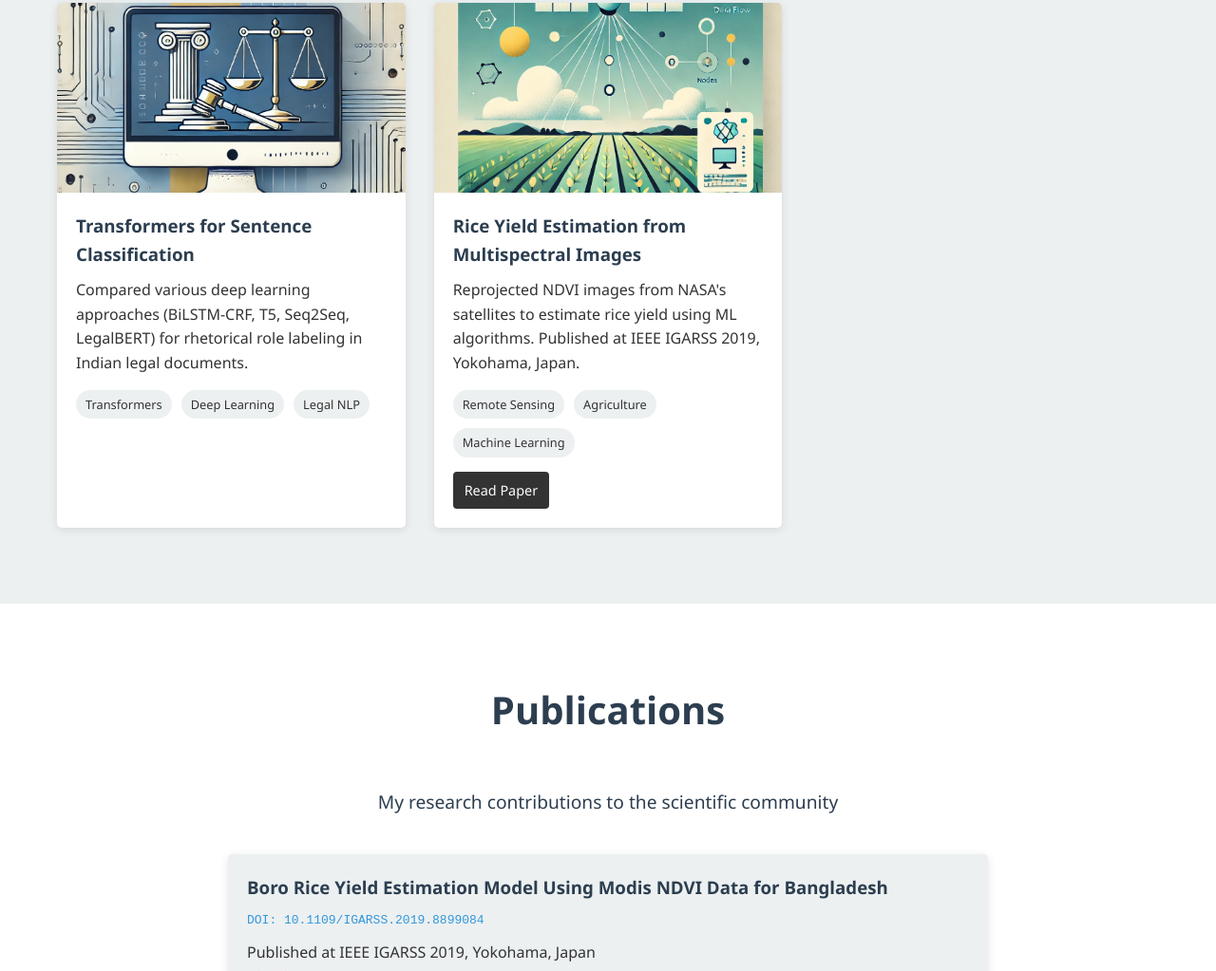
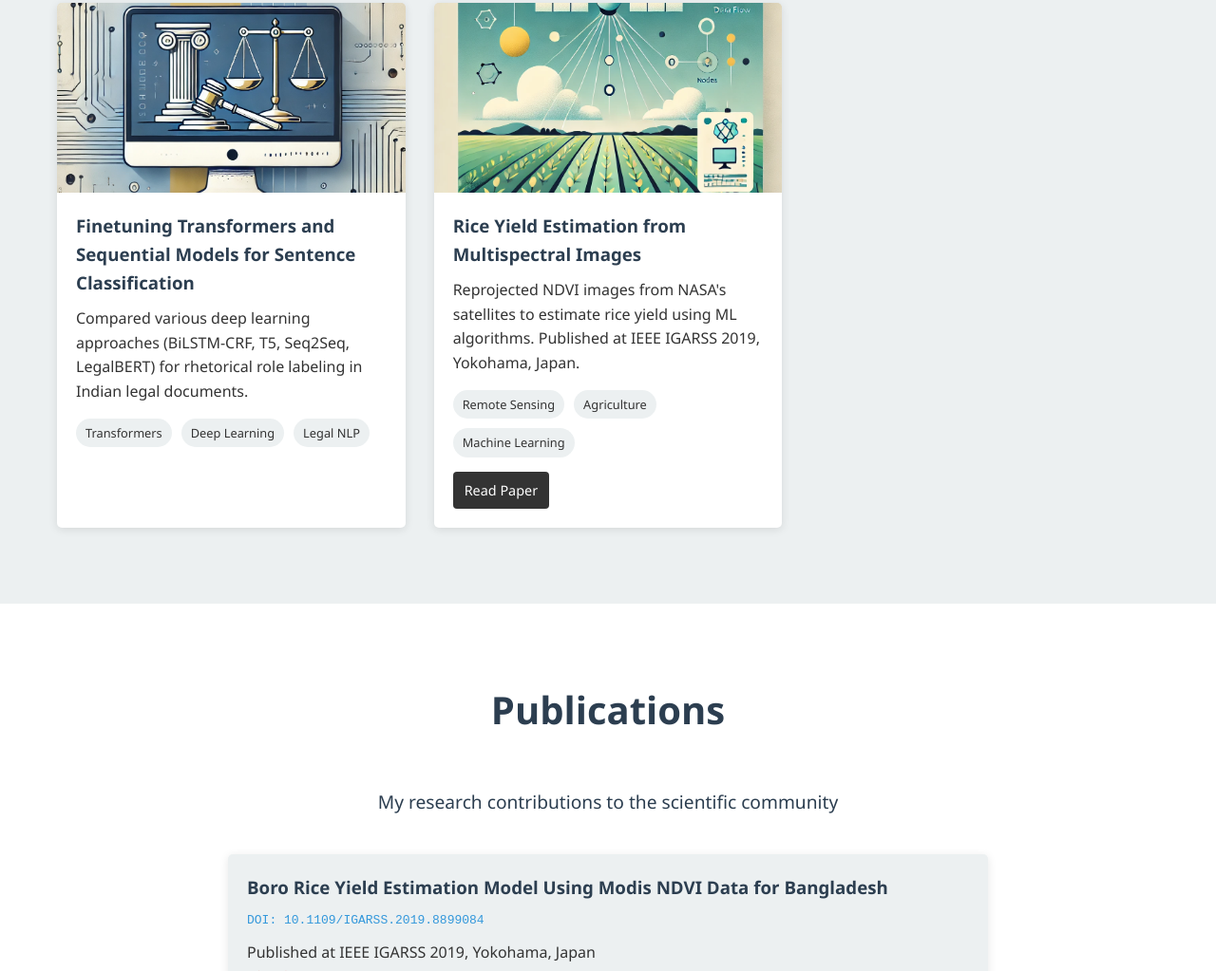
Before and after one commit to chaoSefat/Resume, a plain HTML site: page index.html in a window 1280 px wide. Shown: the part 5497-6520 px from the top of the page at 95% size. Drawn offline with Linux system fonts and the light colour scheme.

Commit message:
update project name

```diff
--- a/index.html
+++ b/index.html
@@ -847,7 +847,7 @@
                         <img src="assets/projects/rrl.webp" alt="Sentence Classification">
                     </div>
                     <div class="project-content">
-                        <h3>Transformers for Sentence Classification</h3>
+                        <h3>Finetuning Transformers and Sequential Models for Sentence Classification</h3>
                         <p>Compared various deep learning approaches (BiLSTM-CRF, T5, Seq2Seq, LegalBERT) for rhetorical
                             role labeling in Indian legal documents.</p>
                         <div class="project-tags">
```
